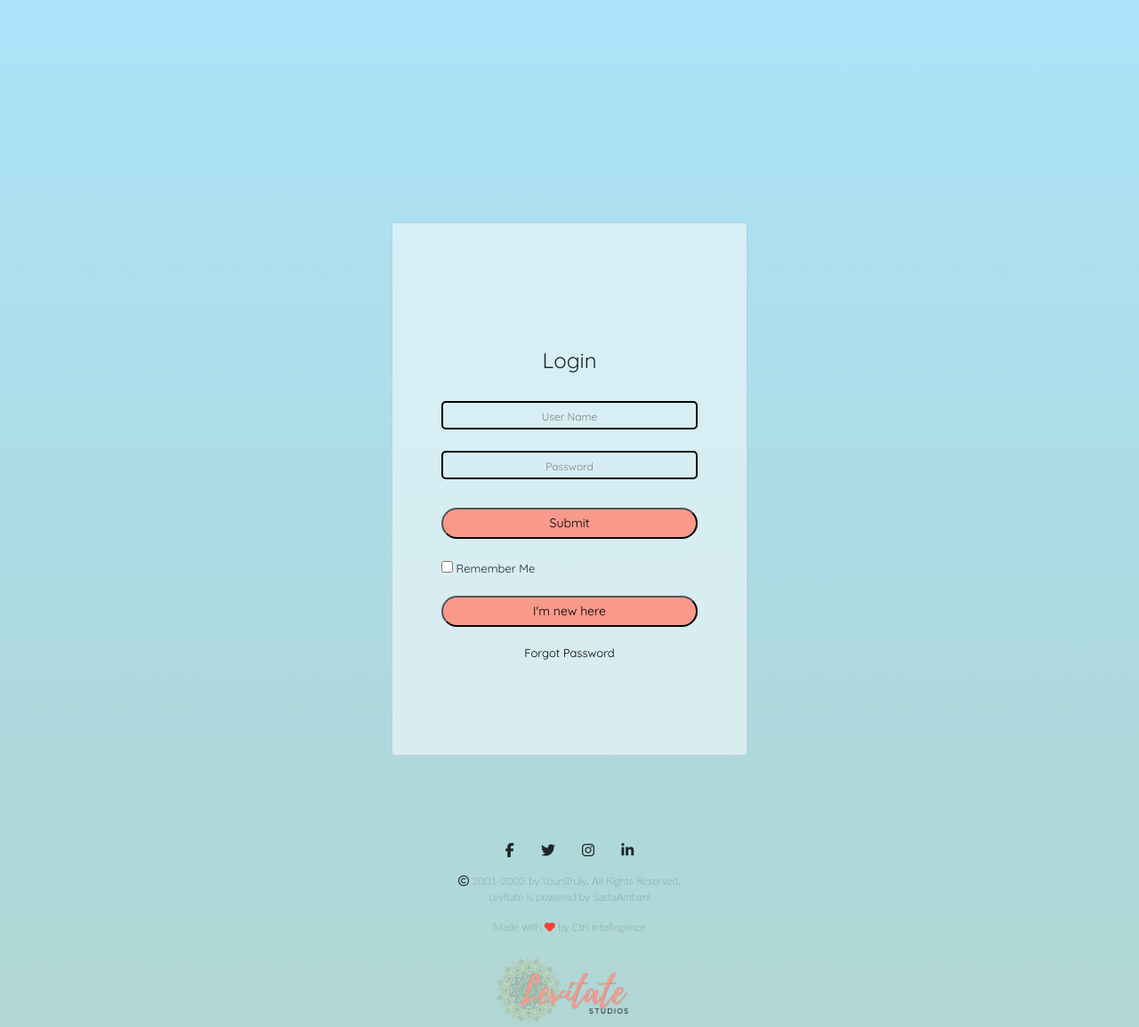
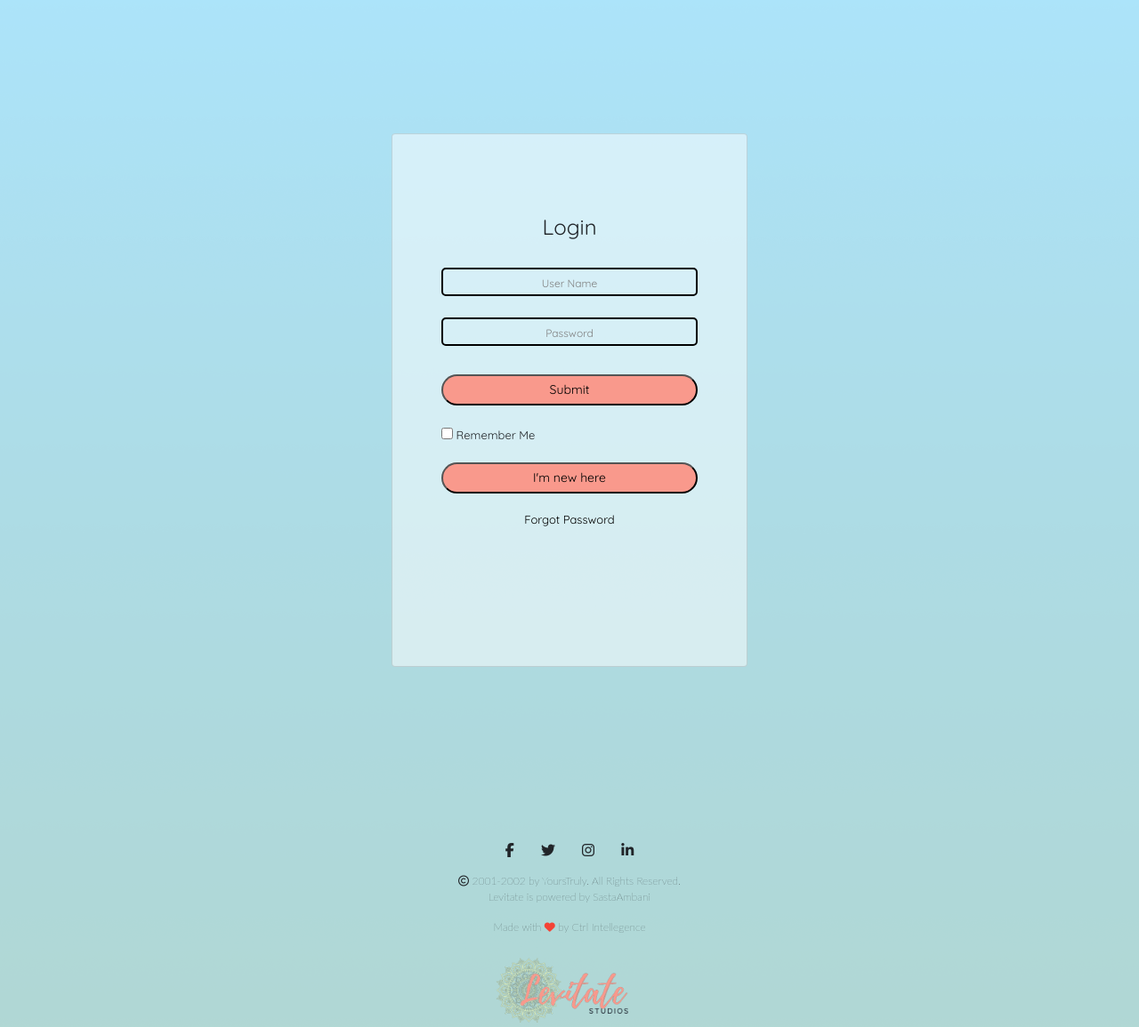
Before and after one commit to SahanyaHebbar/Levitate-Studios-, a Django app: page /loginSignup in a window 1280 px wide. Shown: the part 118-1273 px from the top of the page at 89% size. Run offline with Django 4.2, Linux system fonts and the light colour scheme; some libraries are stand-ins or nearby versions.

Commit message:
Smoll change - loginSignup

```diff
--- a/yoga/home/static/LoginSignup/loginSignup.css
+++ b/yoga/home/static/LoginSignup/loginSignup.css
@@ -1,6 +1,6 @@
 
  .container {
-    margin-top: 100px;
+    margin: 50px 0;
      width: 100%;
      height: 100vh;
      font-family: 'Quicksand';
@@ -10,7 +10,6 @@
  }
 
  div .card {
-     margin-top: 100px;
      width: 400px;
      height: 600px;
      perspective: 1000px;
@@ -18,7 +17,7 @@
  }
 
  .inner-box {
-    margin-top: 100px;
+    margin: 50px 0;
      position: relative;
      width: 100%;
      height: 100%;
@@ -69,8 +68,6 @@
      font-size: 12px;
  }
 
-
-
  span {
      font-size: 13px;
      margin: left 10px;
```
